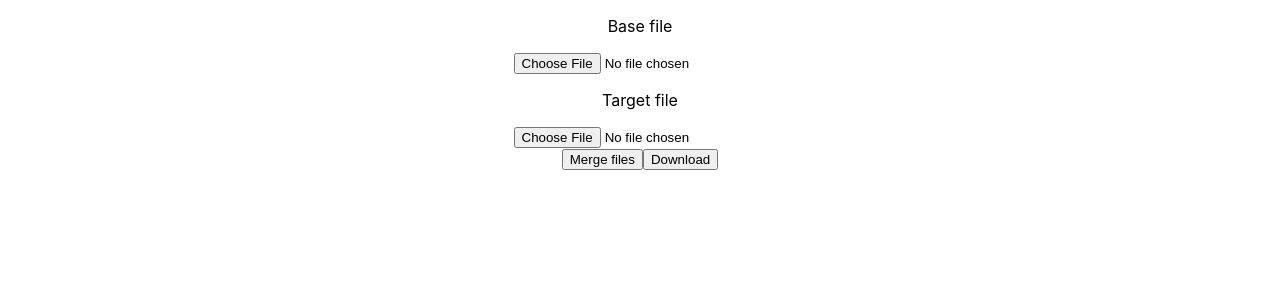
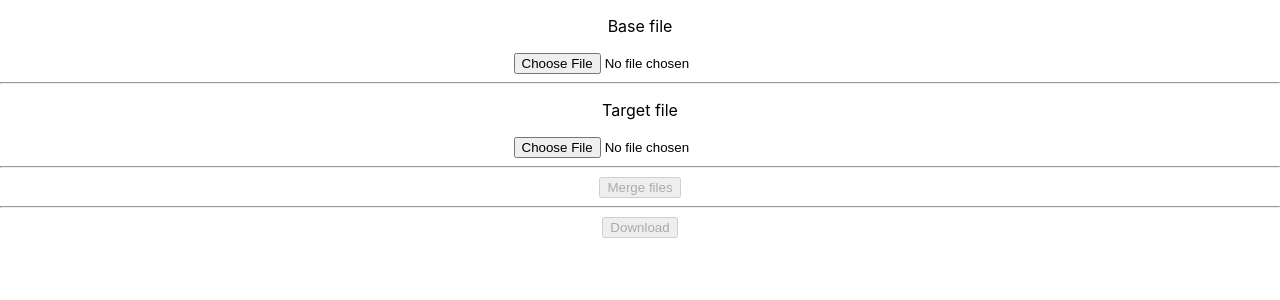
Before and after one commit to wcoots/mll-drawing-order-transfer, a React (Create React App) app: page / in a window 1280 px wide. Shown: the top 300 px of the page. Built offline with nearby package versions, Linux system fonts and the light colour scheme.

Commit message:
conditionals and error handling

```diff
--- a/src/App.css
+++ b/src/App.css
@@ -36,3 +36,7 @@
         transform: rotate(360deg);
     }
 }
+
+.error-text {
+    color: red;
+}
--- a/src/App.tsx
+++ b/src/App.tsx
@@ -1,4 +1,4 @@
-import { useState } from 'react';
+import { useState, useEffect } from 'react';
 import FileUploadSingle from './FileUploadSingle';
 import './App.css';
 
@@ -14,6 +14,9 @@ function App() {
     const [baseFile, setBaseFile] = useState<File>();
     const [targetFile, setTargetFile] = useState<File>();
     const [processedTargetFileText, setProcessedTargetFileText] = useState<string>();
+
+    const [filesProcessable, setFilesProcessable] = useState(false);
+    const [fileProcessError, setFileProcessError] = useState<string>();
 
     function processBaseFile(fileText: string): BaseFileDictionary {
         const fileTextByLine = fileText.split('\n');
@@ -85,9 +88,12 @@ function App() {
     }
 
     async function processFiles() {
+        try {
             if (!baseFile || !targetFile) {
                 return;
             }
+
+            setFileProcessError(undefined);
 
             const [baseFileText, targetFileText] = await Promise.all([
                 baseFile.text(),
@@ -97,19 +103,35 @@ function App() {
             const baseFileDictionary = processBaseFile(baseFileText);
 
             processTargetFile(targetFileText, baseFileDictionary);
+        } catch (error) {
+            setFileProcessError((error as Error).message);
         }
+    }
+
+    useEffect(() => {
+        if (baseFile && targetFile) {
+            setFilesProcessable(true);
+        }
+    }, [baseFile, targetFile]);
 
     return (
         <div className="App">
             <p>Base file</p>
             {FileUploadSingle(setBaseFile)}
-
+            <hr />
             <p>Target file</p>
             {FileUploadSingle(setTargetFile)}
-
-            <button onClick={async () => await processFiles()}>Merge files</button>
-
-            <button onClick={downloadProcessedFile}>Download</button>
+            <hr />
+            <button onClick={async () => await processFiles()} disabled={!filesProcessable}>
+                Merge files
+            </button>
+            {fileProcessError ? <p className="error-text">{fileProcessError}</p> : <span />}
+            <hr />
+            <button
+                onClick={downloadProcessedFile}
+                disabled={!processedTargetFileText || !!fileProcessError}>
+                Download
+            </button>
         </div>
     );
 }
```
Lines whose indentation alone changed are shown as unchanged.
